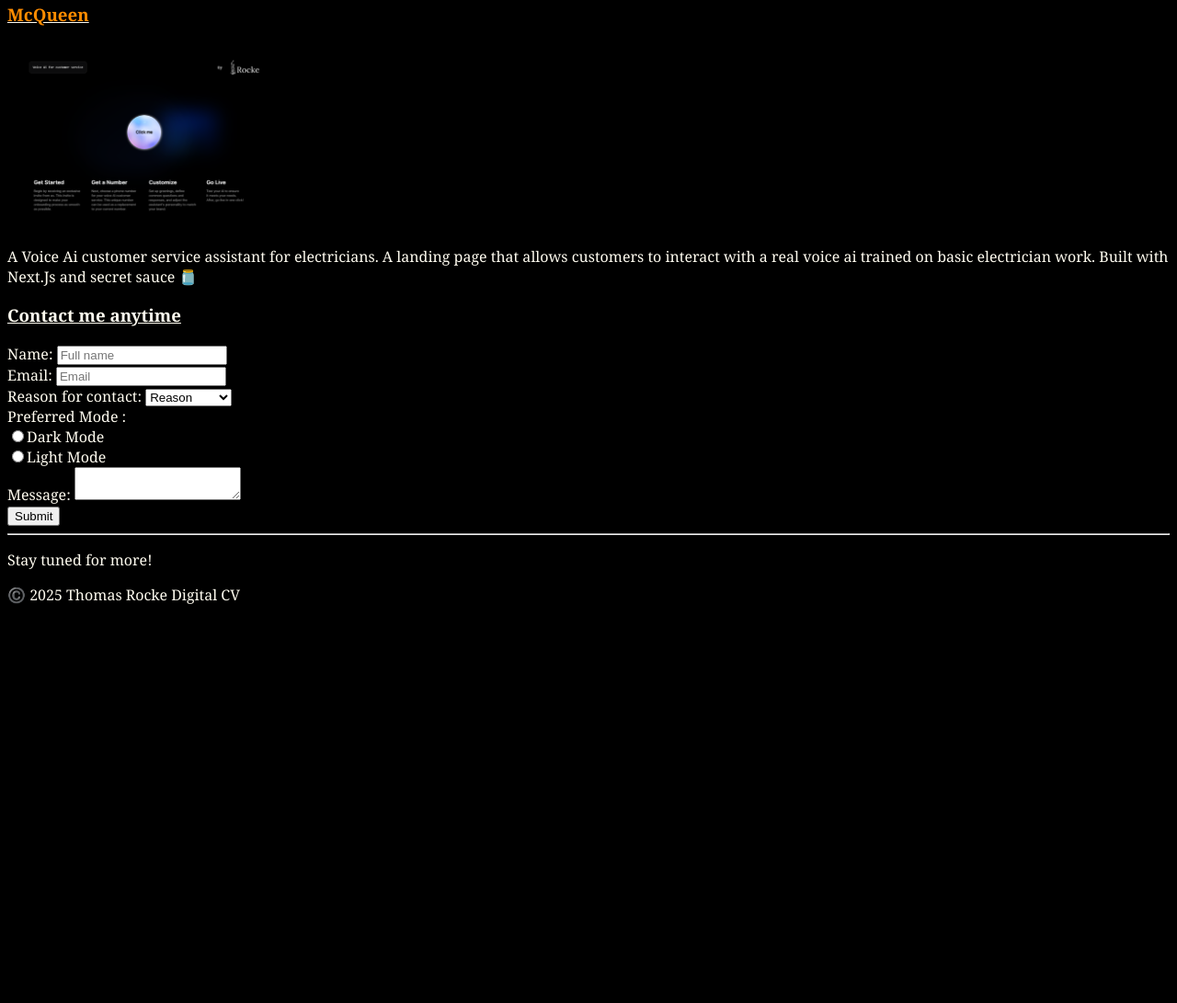
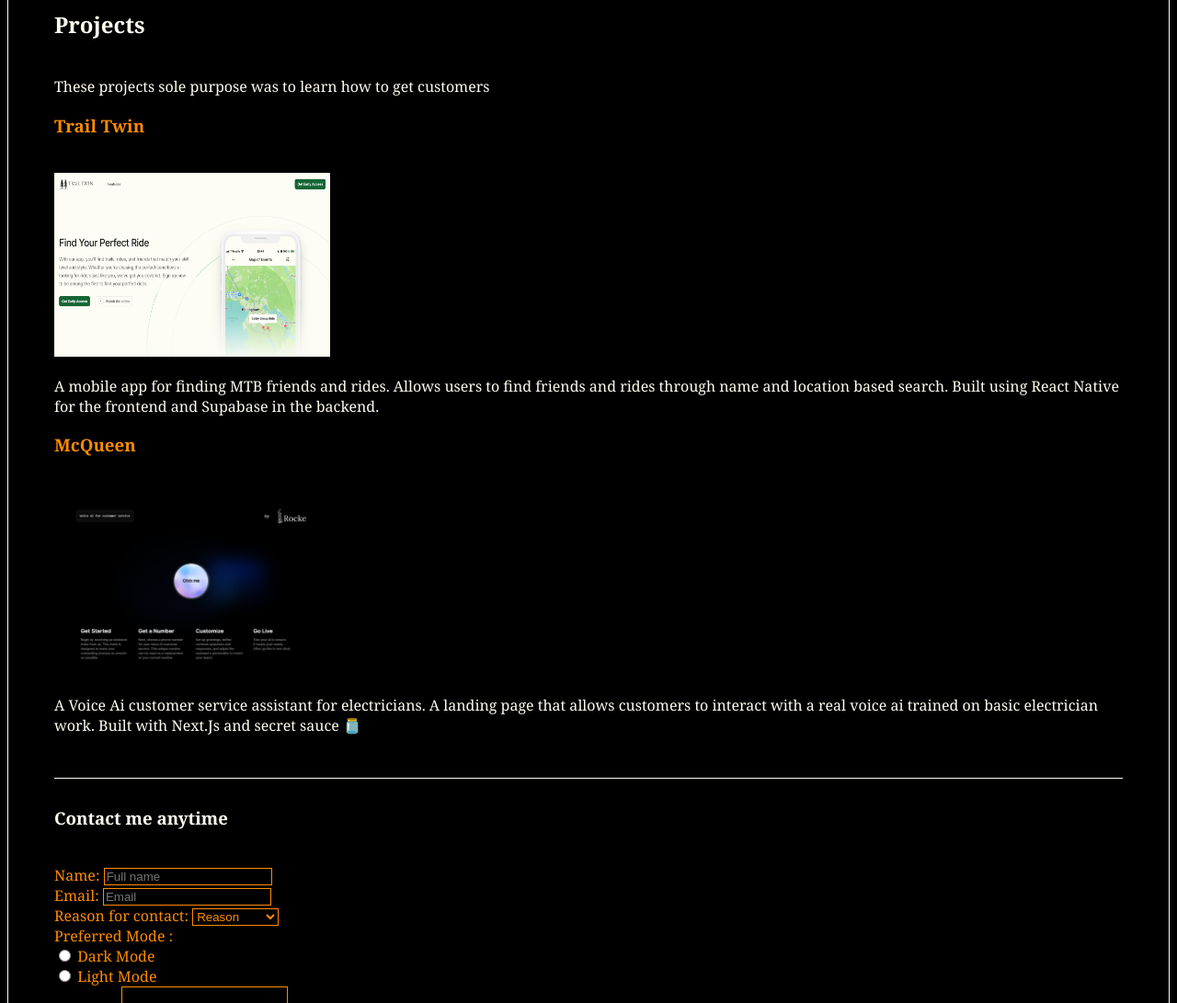
Before and after one commit to Charles-Rocke/SB-Project-1---Digital-CV, a plain HTML site: page index.html in a window 1280 px wide. Shown: the part 1709-2800 px from the top of the page at 92% size. Before the commit the page ends 2383 px from the top, so only its background shows below. Drawn offline with Linux system fonts and the light colour scheme.

Commit message:
Added border-box and more styling

```diff
--- a/index.html
+++ b/index.html
@@ -16,7 +16,7 @@
       <!--CV Sub details-->
       <section>
         <h2>Contact Information</h2>
-        <div>
+        <div class="divider">
           <ul>
             <li>Email: tjrocke365@gmail.com</li>
             <li>Phone: +1 443-373-6564</li>
@@ -35,7 +35,7 @@
 
         <!--Summary Section-->
         <h2>Summary</h2>
-        <div>
+        <div class="divider">
           <p>
             I'm an aspiring Software Engineer and Full Stack developer. I'm very
             passionate about building things people want and taking corrective
@@ -46,7 +46,7 @@
 
         <!--Education Section-->
         <h2>Education</h2>
-        <div>
+        <div class="divider">
           <ul>
             <li>Springboard - Software Engineering Track, 2025</li>
             <li>Udemy - React Native Practical Guide, 2024</li>
@@ -68,6 +68,7 @@
         </div>
         <!--Tech I know table-->
         <h2>Tech I know</h2>
+        <div class="divider">
           <table>
             <thead>
               <tr>
@@ -104,9 +105,10 @@
               </tr>
             </tbody>
           </table>
+        </div>
       </section>
       <!--Things I'm proud of section-->
-      <section>
+      <section class="divider">
         <h2>Things I'm Proud of</h2>
         <ol>
           <li>
@@ -120,7 +122,7 @@
         </ol>
       </section>
       <!--Project Section-->
-      <section>
+      <section class="divider">
         <h2>Projects</h2>
         <p>These projects sole purpose was to learn how to get customers</p>
         <div>
@@ -161,7 +163,7 @@
         </div>
       </section>
       <!-- Contact Form -->
-      <section>
+      <section class="divider">
         <h3>Contact me anytime</h3>
         <form action="#">
           <!-- Name Input -->
@@ -194,7 +196,7 @@
           </select>
           <!-- Mode Radio Input-->
           <br />
-          <label>Preferred Mode :</label>
+          <label class="mode-label">Preferred Mode :</label>
           <br />
           <input
             type="radio"
@@ -202,15 +204,18 @@
             name="mode"
             value="dark mode"
             required
-          />Dark Mode<br />
-
+          />
+          <label for="darkMode">Dark Mode</label>
+          <br />
           <input
             type="radio"
             id="lightMode"
             name="mode"
-            value="Light Mode"
+            value="light mode"
             required
-          />Light Mode <br />
+          />
+          <label for="lightMode">Light Mode</label>
+          <br />
 
           <!-- Message Input-->
           <label for="message">Message:</label>
@@ -220,11 +225,13 @@
         </form>
       </section>
     </main>
-    <!--Footer of CVC-->
-    <hr />
+    <!--Footer of CV-->
     <footer>
       <p>Stay tuned for more!</p>
-      <p>©️ 2025 Thomas Rocke Digital CV</p>
+      <p>
+        <span class="copyright-symbol">&copy;</span> 2025 Thomas Rocke Digital
+        CV
+      </p>
     </footer>
   </body>
 </html>
--- a/style.css
+++ b/style.css
@@ -3,12 +3,20 @@ body {
   font-family: Georgia, "Times New Roman", Times, serif;
   background-color: black;
   color: #fffcf0;
+  border: solid 1px;
+  padding: 50px;
 }
 
 /* Center Heading */
 h1 {
   text-align: center;
   text-shadow: 2px 2px 4px #ff8c00;
+}
+
+/* Space for other headings */
+h2,
+h3 {
+  padding-bottom: 20px;
 }
 
 /* Image of me */
@@ -26,7 +34,38 @@ a {
 }
 
 /* Distinguish important sub sections */
-h2,
-h3 {
-  text-decoration: underline;
+
+.divider {
+  border-bottom: solid 1px #fffcf0;
+  margin-top: 10px;
+  padding-bottom: 30px;
+  margin-bottom: 30px;
 }
+
+/* Styling for copyright symbol */
+.copyright-symbol {
+  color: #ff8c00;
+}
+
+input,
+select,
+textarea {
+  background-color: transparent;
+  border: solid 1px #ff8c00;
+  color: #ff8c00;
+  outline: #ff8c00;
+}
+label {
+  color: #ff8c00;
+}
+
+button {
+  margin-top: 10px;
+  background-color: transparent;
+  color: #ff8c00;
+  border: solid 1px #ff8c00;
+  padding: 10px 20px;
+  cursor: pointer;
+}
+
+/* Form layout */
```
Lines whose indentation alone changed are shown as unchanged.
